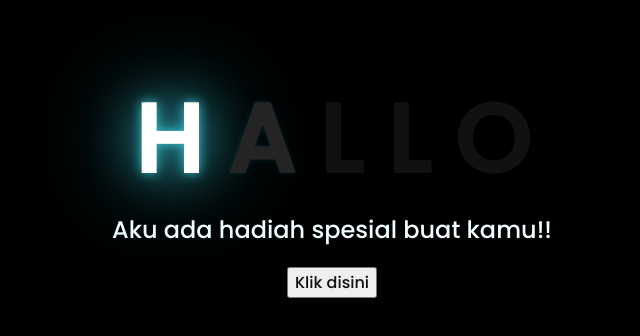
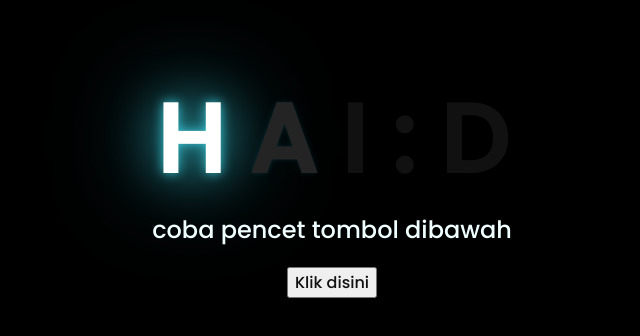
Before and after one commit to paulabed/buatily, a plain HTML site: page index.html in a window 1280 px wide. Shown: the part 226-562 px from the top of the page, without its empty margins (316-956 px from the left). Drawn offline with Linux system fonts and the light colour scheme.

Commit message:
Update index.html

```diff
--- a/index.html
+++ b/index.html
@@ -13,12 +13,12 @@
     <!-- silahkan menambah kata sesuai keinginan dengan <span>text...</span -->
         <span>H</span>
         <span>A</span>
-        <span>L</span>
-        <span>L</span>
-        <span>O</span>
+        <span>I</span>
+        <span>:</span>
+        <span>D</span>
     </div>
     <div class="description">
-        <span>Aku ada hadiah spesial buat kamu!!</span>
+        <span>coba pencet tombol dibawah</span>
     </div>
     <div class="button">
         <button>
```
